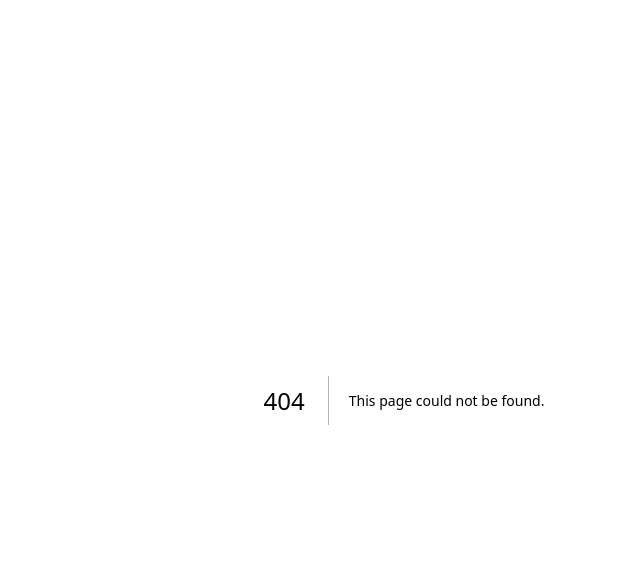
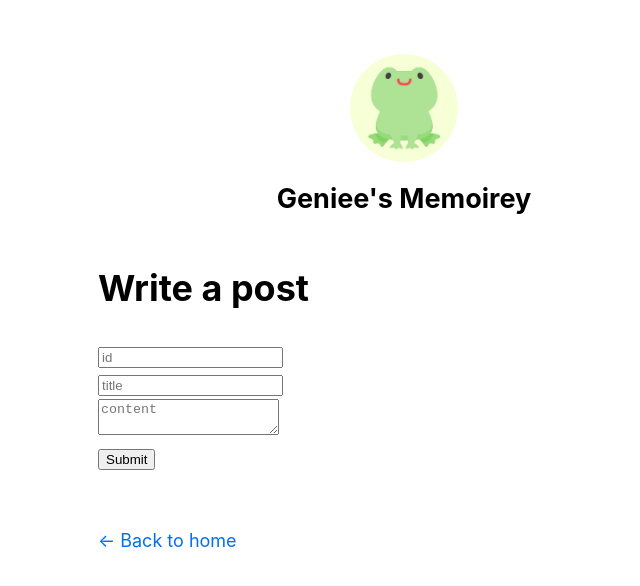
Before and after one commit to geniee1220/project-memoiary, a Next.js app: page /post/write in a window 1280 px wide. Before the commit this address had no page. Shown: the top 586 px of the page, without its empty margins (236-876 px from the left). Built offline with nearby package versions, Linux system fonts and the light colour scheme.

Commit message:
Feat : 포스트 작성 페이지 추가

```diff
--- /dev/null
+++ b/pages/post/write.js
@@ -0,0 +1,83 @@
+import { useRef, useState } from 'react';
+import MainTemplate from '../../components/template/MainTemplate';
+import Link from 'next/link';
+
+function Write() {
+  const idRef = useRef(undefined);
+  const titleRef = useRef(undefined);
+  const contentRef = useRef(undefined);
+
+  const [showLink, setShowLink] = useState(false);
+
+  const handleSubmit = (event) => {
+    event.preventDefault();
+
+    const id = idRef.current.value;
+    const title = titleRef.current.value;
+    const content = contentRef.current.value;
+
+    if (id && title && content) {
+      fetch('/api/post/write', {
+        method: 'POST',
+        headers: {
+          'Content-Type': 'application/json',
+        },
+        body: JSON.stringify({
+          id,
+          title,
+          content,
+        }),
+      })
+        .then((response) => {
+          if (response.ok) {
+            response.json();
+          } else {
+            throw new Error('Fetch Error');
+          }
+        })
+        .then((data) => {
+          setShowLink(true);
+          console.log('Success:', data);
+          alert('Success');
+        })
+        .catch((error) => {
+          console.error('Error:', error);
+          alert('Error');
+        });
+    }
+  };
+
+  return (
+    <MainTemplate>
+      <h1>Write a post</h1>
+      <form onSubmit={handleSubmit}>
+        <input type="text" name="id" placeholder="id" required ref={idRef} />
+        <br />
+        <input
+          type="text"
+          name="title"
+          placeholder="title"
+          required
+          ref={titleRef}
+        />
+        <br />
+        <textarea
+          name="content"
+          placeholder="content"
+          required
+          ref={contentRef}
+        />
+        <br />
+        <button type="submit">Submit</button>
+      </form>
+
+      {showLink && (
+        <Link href={`/posts/${idRef.current.value}`}>
+          생성된 포스트로 바로가기
+        </Link>
+      )}
+    </MainTemplate>
+  );
+}
+
+export default Write;
```
